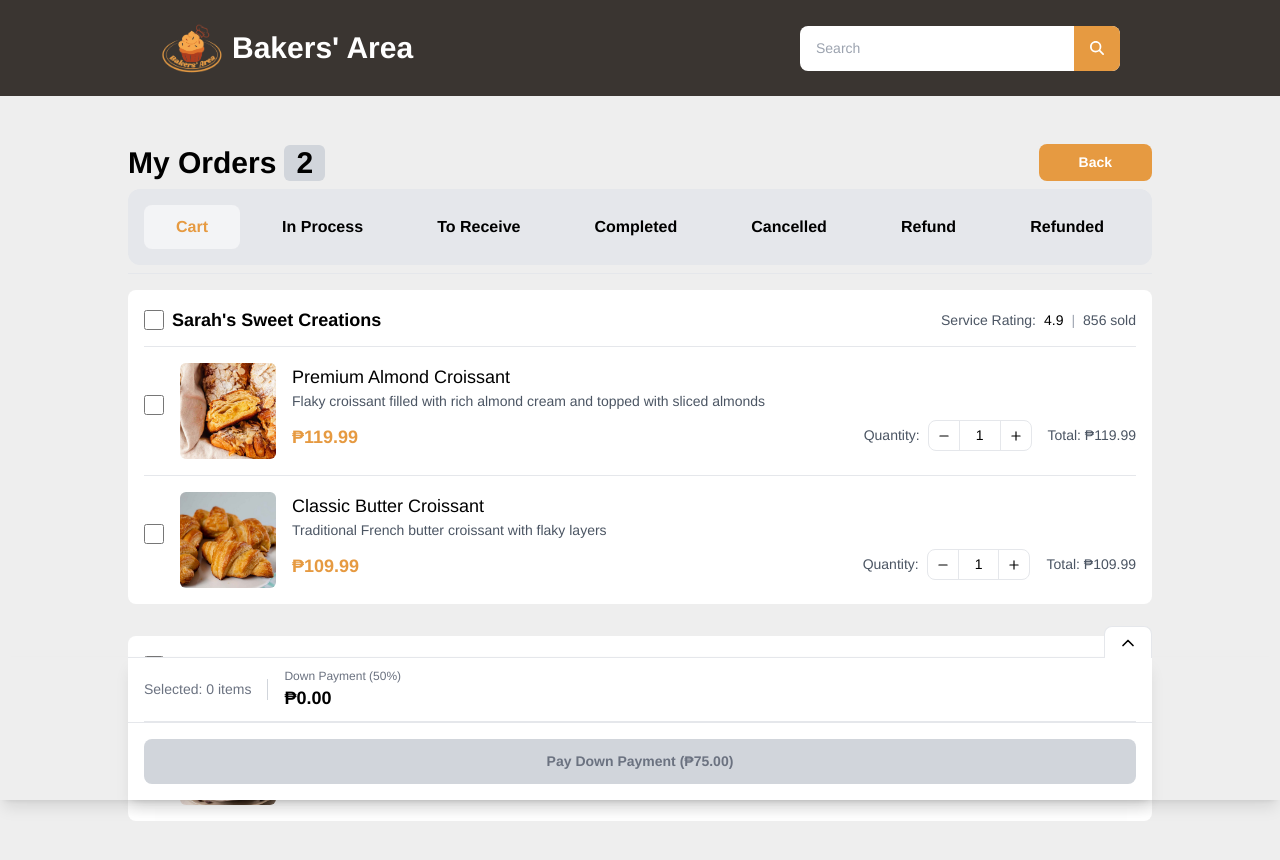
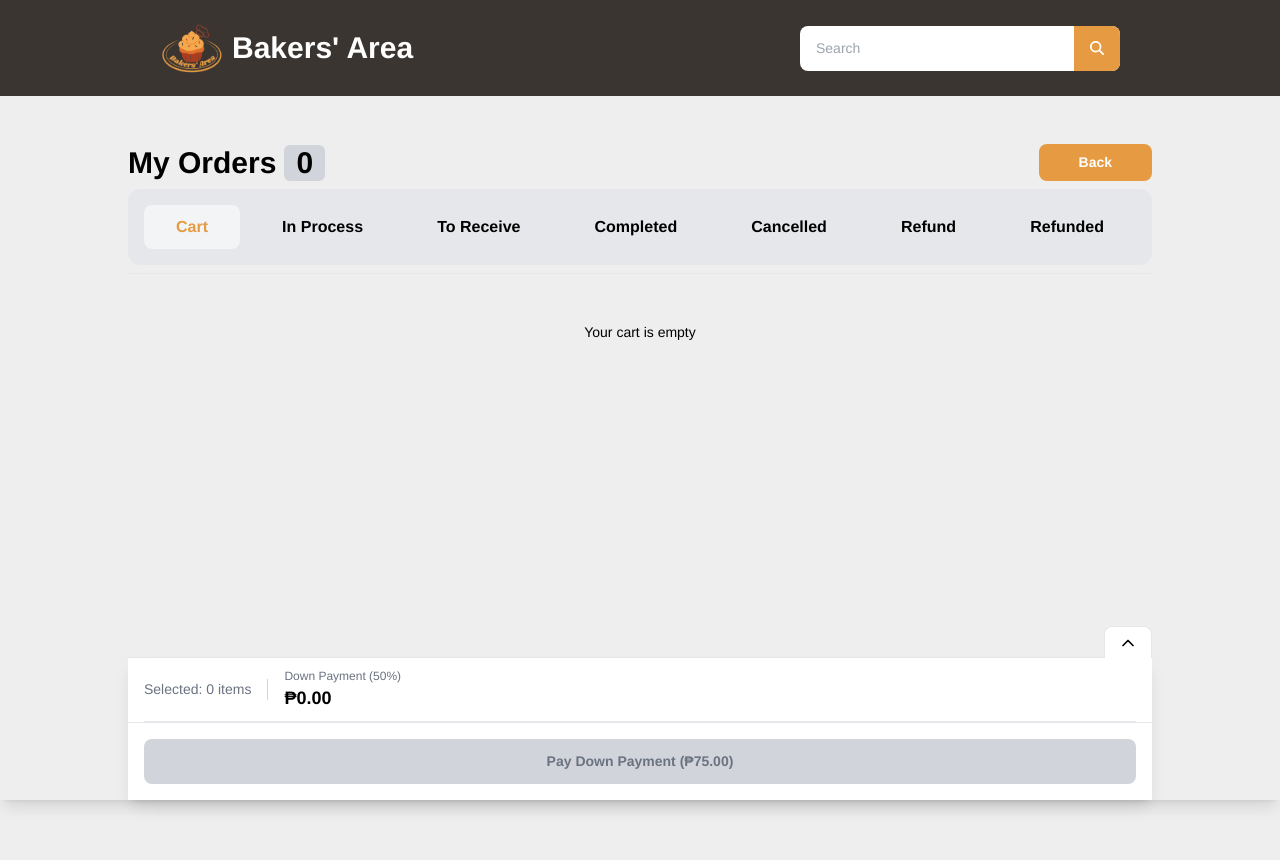
Before and after one commit to BryanIanRamos/Cake-Area, a React (Vite) app: page /cart in a window 1280 px wide. Shown: the top 860 px of the page. After the commit the page ends 800 px from the top, so only its background shows below. Built offline with nearby package versions, Linux system fonts and the light colour scheme; data requests are answered from the project's data file.

Commit message:
Fixed: unreadable data

```diff
--- a/src/data/db.json
+++ b/src/data/db.json
@@ -539,13 +539,13 @@
         }
       ],
       "total_amount": 569.95,
-      "status": "Pending",
+      "status": "Processing",
       "created_at": "2024-03-18T15:30:00Z",
-      "checkoutDate": "null",
+      "checkoutDate": "2024-11-29T03:32:56.128Z",
       "receiveDate": "null",
-      "downPayment": 285,
-      "remainingPayment": 284.95,
-      "paymentStatus": "Partial - Down Payment Received"
+      "downPayment": 284.975,
+      "remainingPayment": 284.975,
+      "paymentStatus": "paid"
     },
     {
       "id": "2",
@@ -691,37 +691,115 @@
       "total_amount": 89.99,
       "status": "Processing",
       "created_at": "2024-11-29T01:41:10.056Z",
-      "checkoutDate": "2024-11-29T01:41:10.056Z",
+      "checkoutDate": "2024-11-29T03:35:44.514Z",
       "receiveDate": "null",
-      "downPayment": 0,
-      "remainingPayment": 0,
+      "downPayment": 44.995,
+      "remainingPayment": 44.995,
       "paymentStatus": "paid"
     },
     {
       "id": "7",
       "order_id": "ORD007",
       "customer_id": 2,
-      "business_id": 1,
+      "business_id": 2,
       "products": [
         {
-          "prod_id": "8",
+          "prod_id": "19",
           "cat_id": 2,
-          "prod_name": "Chocolate Chip Muffins",
-          "description": "Fresh-baked muffins loaded with premium chocolate chips",
-          "price": 89.99,
-          "rate": 4.7,
+          "prod_name": "Classic Mille-feuille",
+          "description": "Layered puff pastry with vanilla cream and fondant",
+          "price": 399.99,
+          "rate": 4.9,
           "qty": 1,
-          "images": "../assets/ChocolateChipMuffinsv2.jpg"
+          "images": "../assets/ClassicMille-feuillev2.jpg"
         }
       ],
-      "total_amount": 89.99,
-      "status": "Pending",
-      "created_at": "2024-11-29T01:41:36.535Z",
-      "checkoutDate": "null",
+      "total_amount": 399.99,
+      "status": "Processing",
+      "created_at": "2024-11-29T03:36:11.728Z",
+      "checkoutDate": "2024-11-29T03:36:34.283Z",
       "receiveDate": "null",
-      "downPayment": 0,
-      "remainingPayment": 89.99,
-      "paymentStatus": "null"
+      "downPayment": 199.995,
+      "remainingPayment": 199.995,
+      "paymentStatus": "paid"
+    },
+    {
+      "id": "8",
+      "order_id": "ORD008",
+      "customer_id": 2,
+      "business_id": 2,
+      "products": [
+        {
+          "prod_id": "13",
+          "cat_id": 2,
+          "prod_name": "Classic Apple Pie",
+          "description": "Traditional apple pie with buttery crust and spiced filling",
+          "price": 399.99,
+          "rate": 4.8,
+          "qty": 1,
+          "images": "../assets/ClassicApplePiev2.jpg"
+        }
+      ],
+      "total_amount": 399.99,
+      "status": "Processing",
+      "created_at": "2024-11-29T03:38:47.946Z",
+      "checkoutDate": "2024-11-29T03:38:54.207Z",
+      "receiveDate": "null",
+      "downPayment": 199.995,
+      "remainingPayment": 199.995,
+      "paymentStatus": "paid"
+    },
+    {
+      "id": "9",
+      "order_id": "ORD009",
+      "customer_id": 2,
+      "business_id": 2,
+      "products": [
+        {
+          "prod_id": "13",
+          "cat_id": 2,
+          "prod_name": "Classic Apple Pie",
+          "description": "Traditional apple pie with buttery crust and spiced filling",
+          "price": 399.99,
+          "rate": 4.8,
+          "qty": 1,
+          "images": "../assets/ClassicApplePiev3.jpg"
+        }
+      ],
+      "total_amount": 399.99,
+      "status": "Processing",
+      "created_at": "2024-11-29T03:39:22.153Z",
+      "checkoutDate": "2024-11-29T03:54:45.911Z",
+      "receiveDate": "null",
+      "downPayment": 199.995,
+      "remainingPayment": 199.995,
+      "paymentStatus": "paid"
+    },
+    {
+      "id": "10",
+      "order_id": "ORD010",
+      "customer_id": 2,
+      "business_id": 2,
+      "products": [
+        {
+          "prod_id": "18",
+          "cat_id": 3,
+          "prod_name": "Classic French Croissant",
+          "description": "Traditional French croissant with perfect layers",
+          "price": 99.99,
+          "rate": 4.8,
+          "qty": 1,
+          "images": "../assets/ClassicFrenchCroissantv2.jpg"
+        }
+      ],
+      "total_amount": 99.99,
+      "status": "Processing",
+      "created_at": "2024-11-29T03:56:51.699Z",
+      "checkoutDate": "2024-11-29T04:01:12.014Z",
+      "receiveDate": "2024-12-13T04:01:08.000Z",
+      "downPayment": 49.995,
+      "remainingPayment": 49.995,
+      "paymentStatus": "paid"
     }
   ],
   "tags": [
--- a/src/pages/buyer/Cart.jsx
+++ b/src/pages/buyer/Cart.jsx
@@ -160,71 +160,57 @@ const Cart = () => {
   };
 
   // Update handleConfirmCheckout
-  const handleConfirmCheckout = (receiveDate) => {
-    // Create new orders in "Processing" status
-    const newOrders = cartItems.reduce((acc, order) => {
-      // Filter products that were selected for this order
-      const selectedProducts = order.products.filter(product =>
+  const handleConfirmCheckout = async (receiveDate) => {
+    try {
+      const selectedOrders = cartItems.filter(order =>
+        order.products.some(product =>
           selectedItems.includes(`${order.order_id}_${product.prod_id}`)
+        )
       );
 
-      if (selectedProducts.length > 0) {
-        acc.push({
-          order_id: `ORD${Date.now()}-${order.business.bus_id}`,
-          business_id: order.business.bus_id,
-          business: order.business,
-          products: selectedProducts,
-          images: order.images,
-          total_amount: selectedProducts.reduce(
-            (sum, p) => sum + p.price * p.quantity,
-            0
-          ),
+      for (const order of selectedOrders) {
+        // Create clean order object with receiveDate
+        const updatedOrder = {
+          id: order.id,
+          order_id: order.order_id,
+          customer_id: order.customer_id,
+          business_id: order.business_id,
+          products: order.products,
+          total_amount: order.total_amount,
           status: "Processing",
-          created_at: new Date().toISOString(),
+          created_at: order.created_at,
           checkoutDate: new Date().toISOString(),
-          receiveDate: receiveDate.toISOString(),
-          downPayment: selectedProducts.reduce(
-            (sum, p) => sum + p.price * p.quantity,
-            0
-          ) * 0.5,
-          remainingPayment: selectedProducts.reduce(
-            (sum, p) => sum + p.price * p.quantity,
-            0
-          ) * 0.5,
-          paymentStatus: "Partial - Down Payment Received",
+          receiveDate: receiveDate.toISOString(), // Use the selected receive date
+          downPayment: order.total_amount * 0.5,
+          remainingPayment: order.total_amount * 0.5,
+          paymentStatus: "paid"
+        };
+
+        console.log('Updating order with data:', updatedOrder);
+
+        // Update order in the database
+        const response = await fetch(`http://localhost:3000/orders/${order.id}`, {
+          method: 'PUT',
+          headers: {
+            'Content-Type': 'application/json',
+          },
+          body: JSON.stringify(updatedOrder)
         });
+
+        if (!response.ok) {
+          throw new Error(`Failed to update order ${order.id}`);
         }
-      return acc;
-    }, []);
 
-    // Add to processing orders
-    setProcessingOrders(prev => [...prev, ...newOrders]);
+        // Update local state with clean order object
+        setProcessingOrders(prev => [...prev, updatedOrder]);
+      }
 
-    // Remove selected items from cart
-    setCartItems(prev => {
-      const updatedCart = prev.map(order => {
-        // Filter out products that were selected for checkout
-        const remainingProducts = order.products.filter(
-          product => !selectedItems.includes(`${order.order_id}_${product.prod_id}`)
+      // Remove processed orders from cart
+      setCartItems(prev =>
+        prev.filter(order =>
+          !selectedOrders.some(processed => processed.id === order.id)
+        )
       );
-
-        // If order still has products, return updated order
-        if (remainingProducts.length > 0) {
-          return {
-            ...order,
-            products: remainingProducts,
-            total_amount: remainingProducts.reduce(
-              (sum, p) => sum + p.price * p.quantity,
-              0
-            )
-          };
-        }
-        // If no products remain, filter out this order entirely
-        return null;
-      }).filter(Boolean); // Remove null entries (orders with no remaining products)
-
-      return updatedCart;
-    });
 
       // Reset selections and close modal
       setSelectedItems([]);
@@ -233,32 +219,39 @@ const Cart = () => {
       // Show success message and navigate
       toast.success("Down payment received! Order has been placed successfully!");
       navigate("/cart/in-process");
+
+    } catch (error) {
+      console.error('Error processing checkout:', error);
+      toast.error("Failed to process payment. Please try again.");
+    }
   };
 
   // Update handleSelectAll for business groups
   const handleSelectAll = (businessId, orderId) => {
-    console.log('Select all for business:', businessId, 'order:', orderId); // Debug log
+    console.log("Select all for business:", businessId, "order:", orderId); // Debug log
 
     const businessOrders = cartItems.filter(
-      order => order.business_id === businessId && order.order_id === orderId
+      (order) => order.business_id === businessId && order.order_id === orderId
     );
 
-    const allOrderProductIds = businessOrders.flatMap(order =>
-      order.products.map(product => `${order.order_id}_${product.prod_id}`)
+    const allOrderProductIds = businessOrders.flatMap((order) =>
+      order.products.map((product) => `${order.order_id}_${product.prod_id}`)
     );
 
-    console.log('All product IDs for business:', allOrderProductIds); // Debug log
+    console.log("All product IDs for business:", allOrderProductIds); // Debug log
 
-    const allSelected = allOrderProductIds.every(id => selectedItems.includes(id));
+    const allSelected = allOrderProductIds.every((id) =>
+      selectedItems.includes(id)
+    );
 
-    setSelectedItems(prev => {
+    setSelectedItems((prev) => {
       if (allSelected) {
         // Unselect all items from this order
-        return prev.filter(id => !allOrderProductIds.includes(id));
+        return prev.filter((id) => !allOrderProductIds.includes(id));
       } else {
         // Select all items from this order
         const newSelections = [...new Set([...prev, ...allOrderProductIds])];
-        console.log('New selections:', newSelections); // Debug log
+        console.log("New selections:", newSelections); // Debug log
         return newSelections;
       }
     });
@@ -266,15 +259,15 @@ const Cart = () => {
 
   // Update handleSelectItem
   const handleSelectItem = (orderId, prodId) => {
-    console.log('Selecting item:', orderId, prodId); // Debug log
+    console.log("Selecting item:", orderId, prodId); // Debug log
     const selectionId = `${orderId}_${prodId}`;
 
-    setSelectedItems(prev => {
+    setSelectedItems((prev) => {
       if (prev.includes(selectionId)) {
-        console.log('Removing item:', selectionId); // Debug log
-        return prev.filter(id => id !== selectionId);
+        console.log("Removing item:", selectionId); // Debug log
+        return prev.filter((id) => id !== selectionId);
       } else {
-        console.log('Adding item:', selectionId); // Debug log
+        console.log("Adding item:", selectionId); // Debug log
         return [...prev, selectionId];
       }
     });
@@ -297,9 +290,12 @@ const Cart = () => {
   useEffect(() => {
     const newTotal = cartItems.reduce((sum, order) => {
       const orderTotal = order.products
-        .filter(product => selectedItems.includes(`${order.order_id}_${product.prod_id}`))
+        .filter((product) =>
+          selectedItems.includes(`${order.order_id}_${product.prod_id}`)
+        )
         .reduce(
-          (orderSum, product) => orderSum + (product.price || 0) * (product.quantity || 1),
+          (orderSum, product) =>
+            orderSum + (product.price || 0) * (product.quantity || 1),
           0
         );
       return sum + orderTotal;
```
Lines whose indentation alone changed are shown as unchanged.
